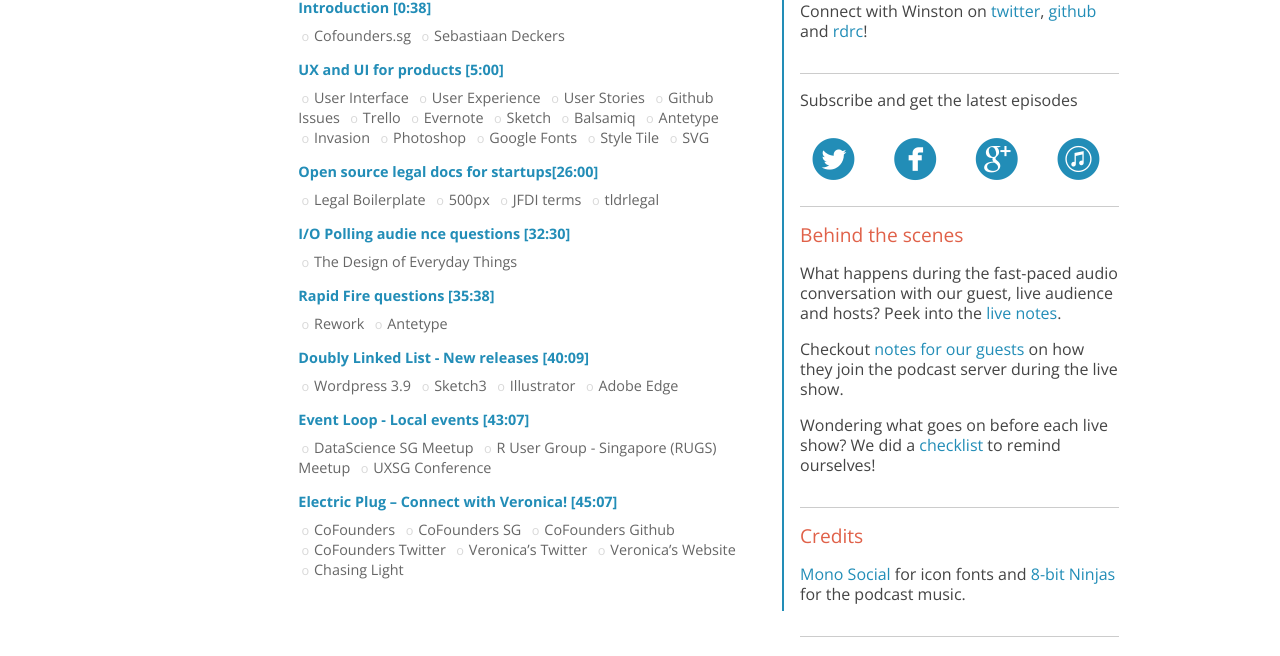
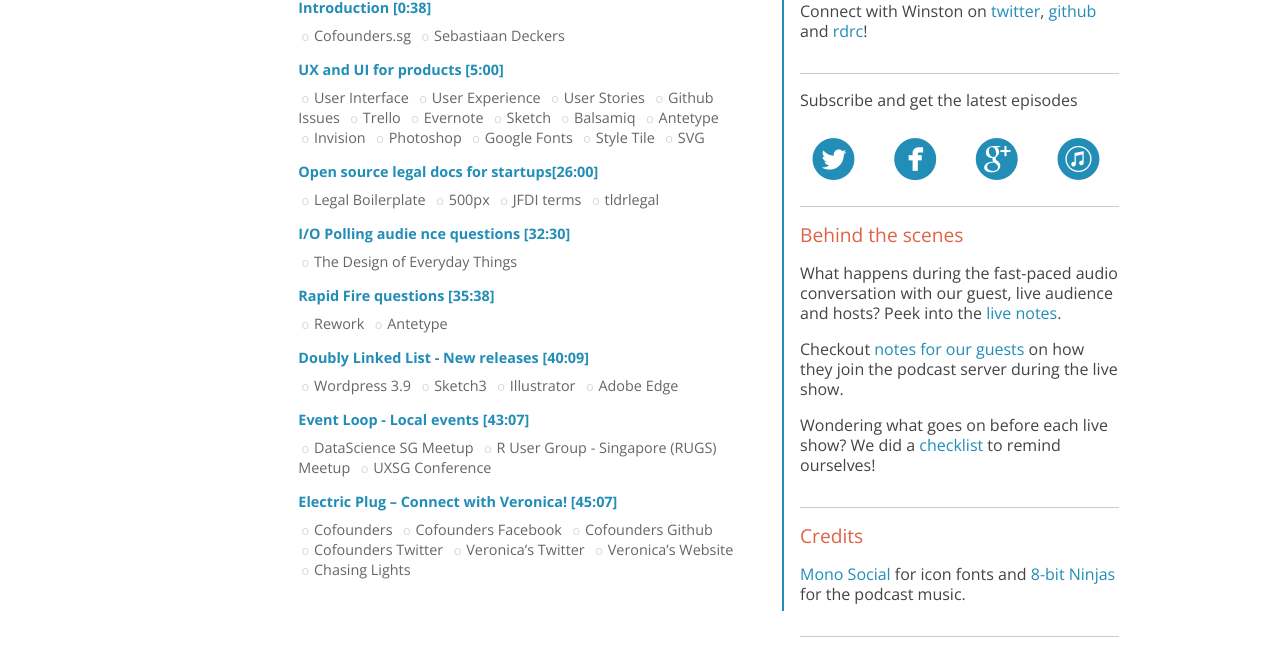
Before and after one commit to webuildsg/live, a Jekyll site: the page built from _posts/2014-04-19-veronica-ng.md, in a window 1280 px wide. Shown: the part 675-1331 px from the top of the page. Built offline with Jekyll 4.4.1, drawn with Linux system fonts in a browser that asks for light colours; Markdown is read by kramdown in place of the engine named in the settings.

Commit message:
fixed a bunch of typos

```diff
--- a/_posts/2014-04-19-veronica-ng.md
+++ b/_posts/2014-04-19-veronica-ng.md
@@ -25,7 +25,7 @@ description: Veronica Ng on UX and UI for products and open source legal docs fo
 - [Sketch](http://bohemiancoding.com/sketch/)
 - [Balsamiq](http://balsamiq.com/)
 - [Antetype](http://antetype.com/)
-- [Invasion](http://www.invisionapp.com/)
+- [Invision](http://www.invisionapp.com/)
 - [Photoshop](http://adobe.com/photoshop)
 - [Google Fonts](https://www.google.com/fonts)
 - [Style Tile](http://styletil.es/)
@@ -62,10 +62,10 @@ description: Veronica Ng on UX and UI for products and open source legal docs fo
 
 **[Electric Plug  – Connect with Veronica! [45:07]](#t=45:07)**
 
-- [CoFounders](http://cf.sg)
-- [CoFounders SG](http://facebook.com/cofounders.sg)
-- [CoFounders Github](https://github.com/cofounders)
-- [CoFounders Twitter](https://twitter.com/cofounderssg)
+- [Cofounders](http://cf.sg)
+- [Cofounders Facebook](http://facebook.com/cofounders.sg)
+- [Cofounders Github](https://github.com/cofounders)
+- [Cofounders Twitter](https://twitter.com/cofounderssg)
 - [Veronica's Twitter](https://twitter.com/veronism)
 - [Veronica's Website](http://veron.sg)
-- [Chasing Light](http://chasinglights.co/)
+- [Chasing Lights](http://chasinglights.co/)
```
